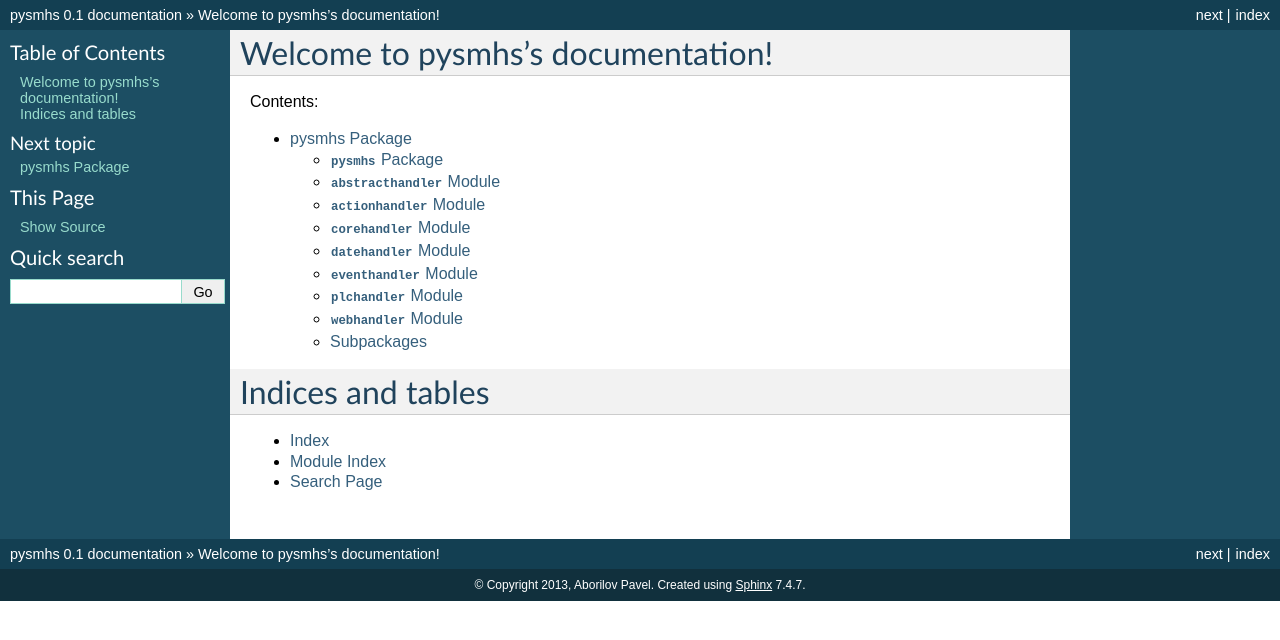
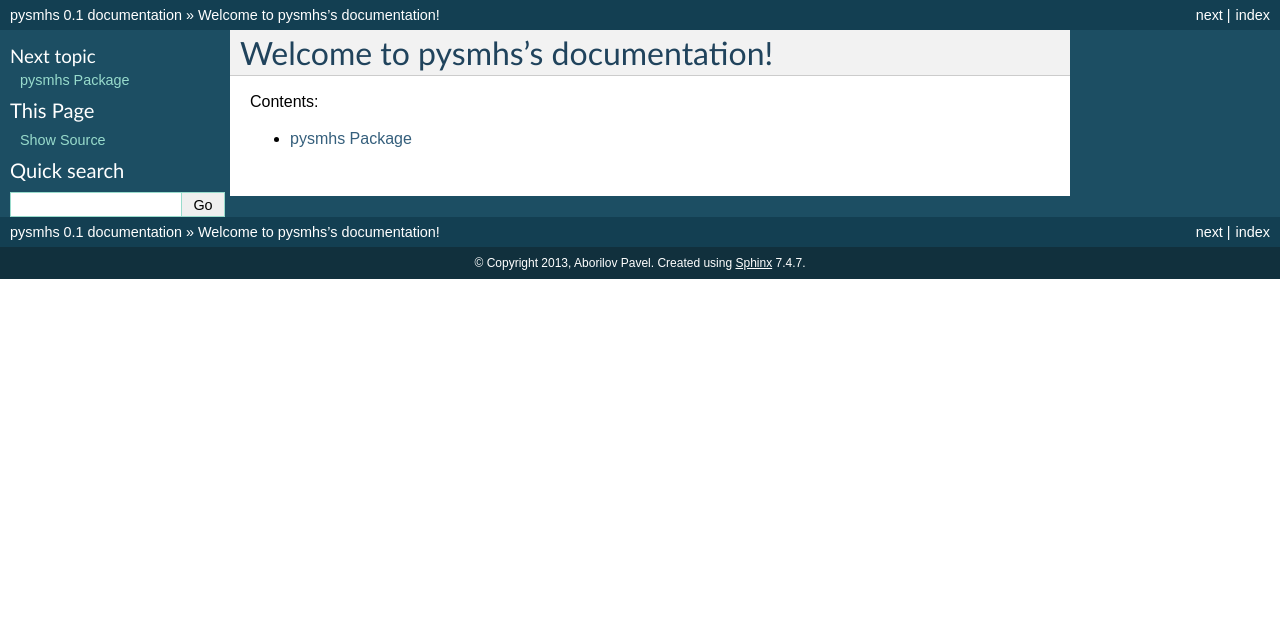
Before and after one commit to aborilov/pysmhs, a Sphinx documentation site: the page built from docs/index.rst, in a window 1280 px wide. Shown: the top 640 px of the page. Built offline with Sphinx 7.4.7, drawn with Linux system fonts in a browser that asks for light colours.

Commit message:
remove autodoc

```diff
--- a/docs/conf.py
+++ b/docs/conf.py
@@ -28,7 +28,7 @@
 
 # Add any Sphinx extension module names here, as strings. They can be extensions
 # coming with Sphinx (named 'sphinx.ext.*') or your custom ones.
-extensions = ['sphinx.ext.autodoc', 'sphinx.ext.todo']
+extensions = ['sphinx.ext.todo']
 
 # Add any paths that contain templates here, relative to this directory.
 templates_path = ['_templates']
--- a/docs/index.rst
+++ b/docs/index.rst
@@ -12,12 +12,3 @@ Contents:
    :maxdepth: 2
 
    pysmhs
-
-
-
-Indices and tables
-==================
-
-* :ref:`genindex`
-* :ref:`modindex`
-* :ref:`search`
--- a/docs/pysmhs.handlers.rst
+++ /dev/null
@@ -1,2 +0,0 @@
-handlers Package
-================
--- a/docs/pysmhs.rst
+++ b/docs/pysmhs.rst
@@ -1,74 +1,4 @@
 pysmhs Package
 ==============
 
-:mod:`pysmhs` Package
----------------------
-
-.. automodule:: pysmhs.__init__
-    :members:
-    :undoc-members:
-    :show-inheritance:
-
-:mod:`abstracthandler` Module
------------------------------
-
-.. automodule:: pysmhs.abstracthandler
-    :members:
-    :undoc-members:
-    :show-inheritance:
-
-:mod:`actionhandler` Module
----------------------------
-
-.. automodule:: pysmhs.actionhandler
-    :members:
-    :undoc-members:
-    :show-inheritance:
-
-:mod:`corehandler` Module
--------------------------
-
-.. automodule:: pysmhs.corehandler
-    :members:
-    :undoc-members:
-    :show-inheritance:
-
-:mod:`datehandler` Module
--------------------------
-
-.. automodule:: pysmhs.datehandler
-    :members:
-    :undoc-members:
-    :show-inheritance:
-
-:mod:`eventhandler` Module
---------------------------
-
-.. automodule:: pysmhs.eventhandler
-    :members:
-    :undoc-members:
-    :show-inheritance:
-
-:mod:`plchandler` Module
-------------------------
-
-.. automodule:: pysmhs.plchandler
-    :members:
-    :undoc-members:
-    :show-inheritance:
-
-:mod:`webhandler` Module
-------------------------
-
-.. automodule:: pysmhs.webhandler
-    :members:
-    :undoc-members:
-    :show-inheritance:
-
-Subpackages
------------
-
-.. toctree::
-
-    pysmhs.config
-    pysmhs.handlers
+Need to write
```
Also changed, not shown: docs/pysmhs.config.rst (deleted, +0 -18 lines).
